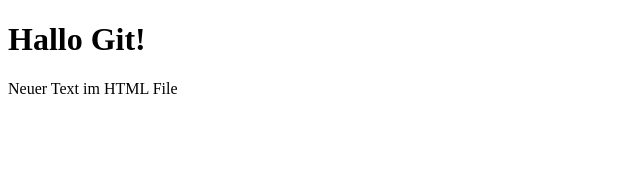
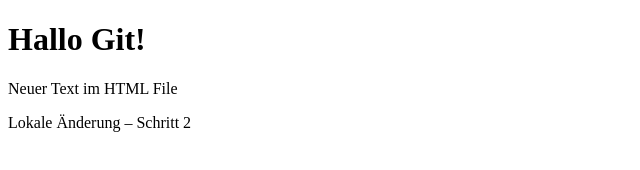
Before and after one commit to KaterynaSavelieva/Projekt2, a plain HTML site: page index.html in a window 1280 px wide. Shown: the whole page, without its empty margins (0-640 px from the left). Drawn offline with Linux system fonts and the light colour scheme.

Commit message:
Lokale Änderung: neuen Absatz hinzugefügt

```diff
--- a/index.html
+++ b/index.html
@@ -6,5 +6,6 @@
   <body>
     <h1>Hallo Git!</h1>
     <p>Neuer Text im HTML File</p>
+    <p>Lokale Änderung – Schritt 2</p>
   </body>
 </html>
```
